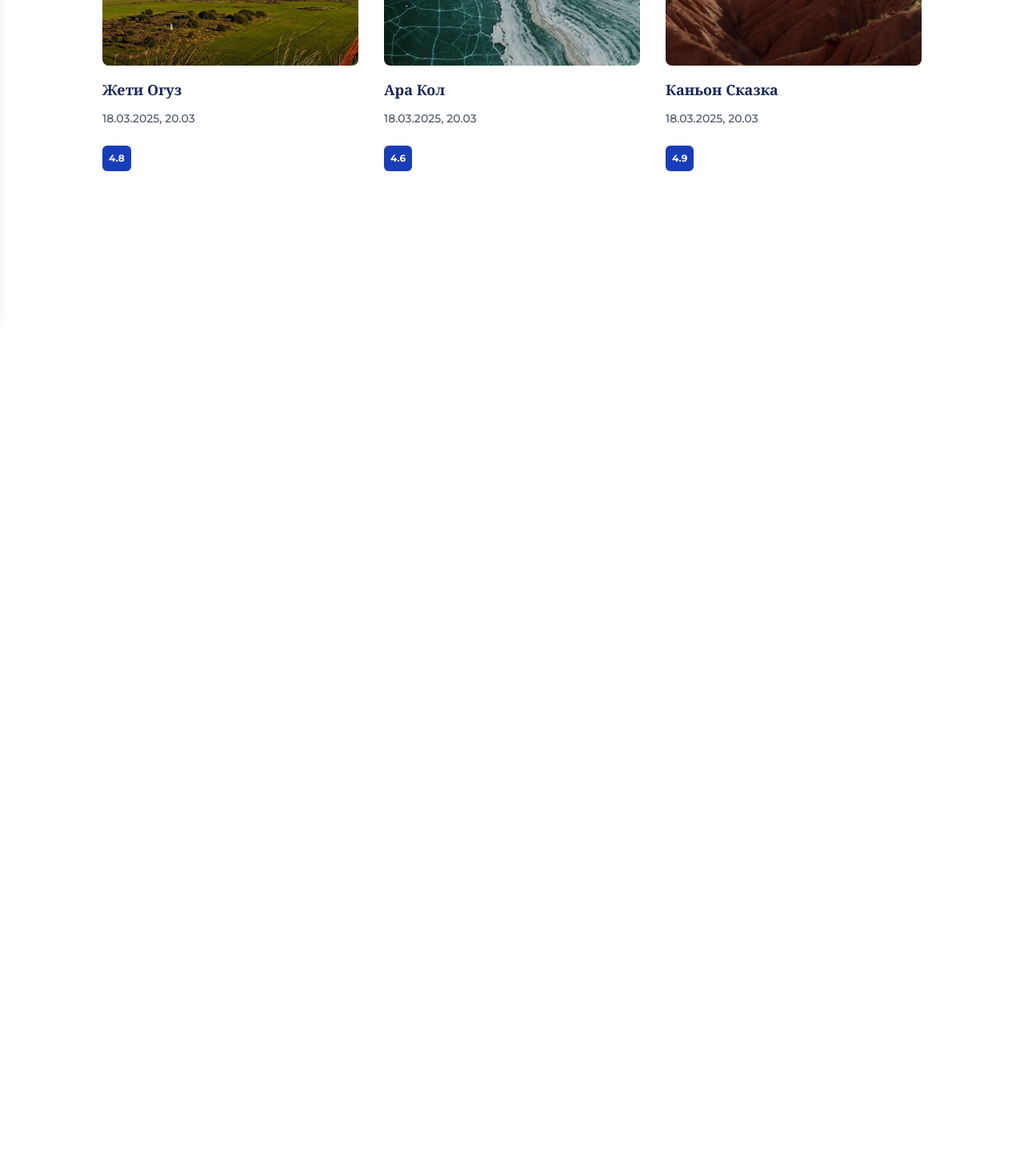
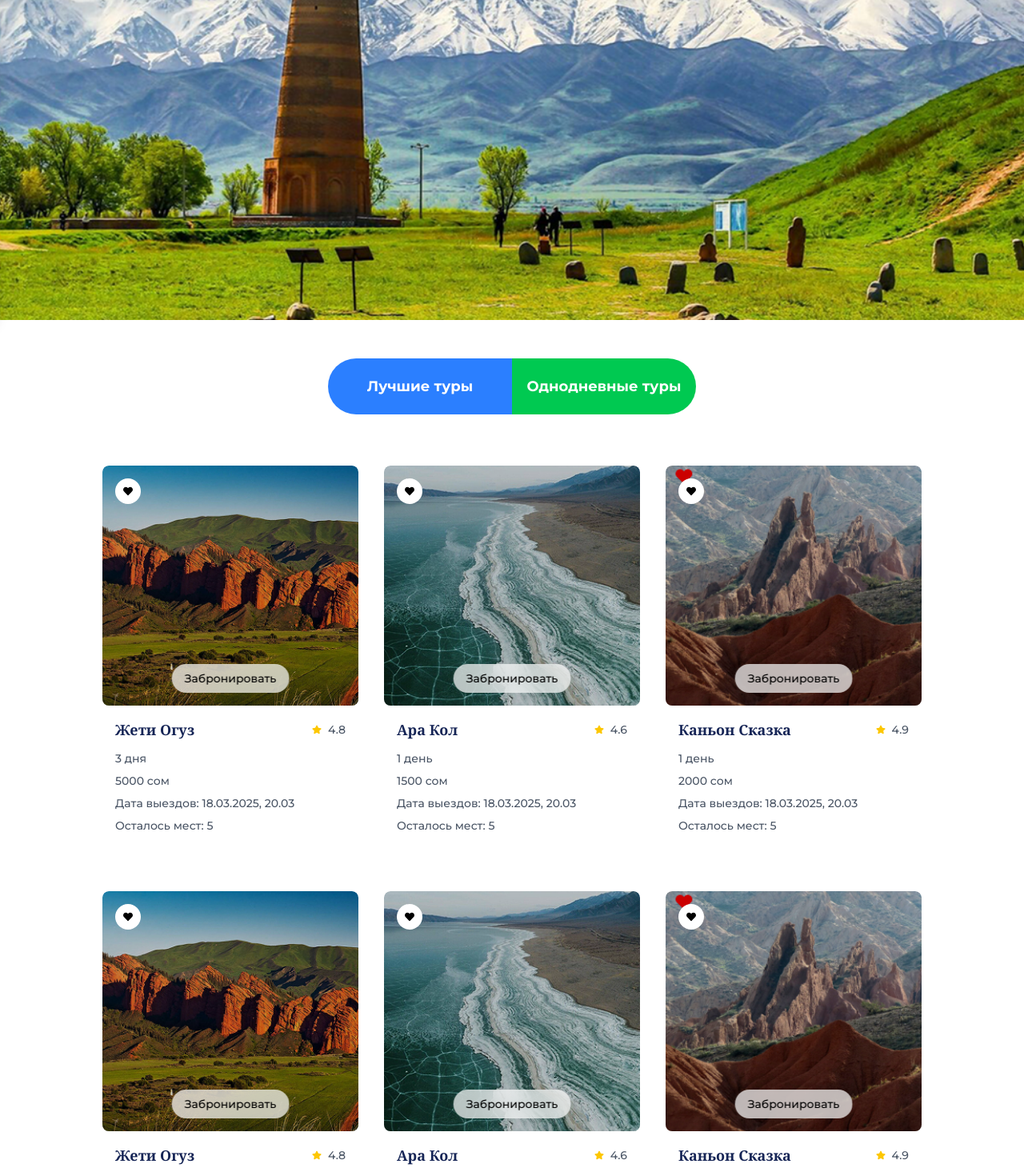
Before and after one commit to Asan86/my-nextjs-app_mega, a Next.js app: page / in a window 1280 px wide. Shown: the part 400-1870 px from the top of the page at 80% size. Before the commit the page ends 800 px from the top, so only its background shows below. Built offline with nearby package versions, Linux system fonts and the light colour scheme.

Commit message:
Добавил раздел выбора туров

```diff
--- a/components/Home/Home.tsx
+++ b/components/Home/Home.tsx
@@ -6,7 +6,7 @@ import Tour from "./Tours/Tour";
 const Home = () => {
   return (
     <div className="overflow-hidden">
-      {/* <Hero /> */}
+      <Hero />
       <Tour />
     </div>
   );
--- a/components/Home/Tours/Tour.tsx
+++ b/components/Home/Tours/Tour.tsx
@@ -5,20 +5,21 @@ import TourButtons from "./TourButtons";
 
 const Tour = () => {
   return (
-    <div className="">
+    <div>
       <TourButtons />
       <div
         className="w-[80%] mx-auto grid grid-cols-1 md:grid-cols-2 lg:grid-cols-3
-        gap-8 items-center mt-16"
+          gap-8 items-start mt-16"
       >
-        {/* TourCard */}
-        {toursData.map((data) => {
-          return (
-            <div className="" key={data.id}>
-              <TourCard tour={data} />
-            </div>
-          );
-        })}
+        {toursData.map((data) => (
+          <TourCard key={data.id} tour={data} />
+        ))}
+      </div>
+      {/* Button - Смотреть все туры */}
+      <div className="flex justify-center mb-4 mt-12">
+        <button className="w-[455px] h-[50px] bg-[#E48C3F] text-white rounded-[15px] font-semibold text-lg transition-all duration-300 hover:bg-[#D17B2E]">
+          Смотреть все туры
+        </button>
       </div>
     </div>
   );
--- a/components/Home/Tours/TourCard.tsx
+++ b/components/Home/Tours/TourCard.tsx
@@ -1,7 +1,6 @@
 import Image from "next/image";
-
+import { FaStar, FaHeart } from "react-icons/fa";
 import React from "react";
-import { FaHeart } from "react-icons/fa";
 
 type Props = {
   tour: {
@@ -11,20 +10,18 @@ type Props = {
     tour: string;
     price: string;
     departure_dates: string;
-    places_left: number;
+    places_left: string;
     rating: number;
   };
 };
+
 const TourCard = ({ tour }: Props) => {
   return (
-    <div className="">
+    <div className="hover:shadow-lg transition-shadow duration-300 rounded-lg overflow-hidden">
       <div className="relative h-[300px] w-full rounded-lg cursor-pointer group overflow-hidden">
         {/* Add to fav button - Кнопка «Добавить в избранное» */}
-        <div
-          className="absolute top-4 right-4 z-20 w-8 h-8 bg-white rounded-full
-           text-black flex items-center justify-center flex-col"
-        >
-          <FaHeart className="w-3 h-3" />
+        <div className="absolute top-4 left-4 z-20 w-8 h-8 bg-white rounded-full text-black flex items-center justify-center flex-col">
+          <FaHeart className="w-3 h-3 transition-transform group-hover:scale-110 group-hover:text-red-500" />
         </div>
         {/* Overlay - Наложение */}
         <div className="absolute inset-0 bg-black opacity-20 z-10"></div>
@@ -34,23 +31,36 @@ const TourCard = ({ tour }: Props) => {
           alt={tour.name}
           width={500}
           height={500}
-          className="overflow-hidden h-full w-full transition-all
-          duration-300 object-cover group-hover:scale-110"
+          className="overflow-hidden h-full w-full transition-all duration-300 object-cover group-hover:scale-110"
         />
+        {/* Book Button - Кнопка «Забронировать» */}
+        <button className="absolute bottom-4 left-1/2 transform -translate-x-1/2 z-20 bg-white/70 text-black px-4 py-2 text-sm font-medium rounded-full backdrop-blur-md hover:bg-white transition-all">
+          Забронировать
+        </button>
       </div>
-      {/* Content - Содержание  */}
-      <div className="">
-        <h1 className="mt-4 text-lg font-semibold text-blue-950 font-serif hover:text-black cursor-pointer transition-all duration-200">
-          {tour.name}
-        </h1>
-        <p className="text-sm text-gray-600 font-medium mt-3 mb-6">
-          {tour.departure_dates}
-        </p>
-        {/* rating - рейтинг */}
-        <div className="flex items-center space-x-2">
-          <div className="px-2 py-2 bg-blue-800 rounded-md font-bold text-white text-xs ">
-            {tour.rating}
+      {/* Content - Содержание */}
+      <div className="p-4">
+        <div className="flex items-center justify-between">
+          <h1 className="text-lg font-semibold text-blue-950 font-serif hover:text-black cursor-pointer transition-all duration-200">
+            {tour.name}
+          </h1>
+          {/* Rating - Рейтинг */}
+          <div className="flex items-center space-x-1">
+            <FaStar
+              className={`text-yellow-400 text-xs ${
+                tour.rating >= 1 ? "opacity-100" : "opacity-30"
+              }`}
+            />
+            <span className="ml-1 text-sm font-medium text-gray-600">
+              {tour.rating}
+            </span>
           </div>
+        </div>
+        <div className="text-sm text-gray-600 font-medium space-y-2 mt-3 mb-6">
+          <p>{tour.tour}</p>
+          <p>{tour.price}</p>
+          <p>{tour.departure_dates}</p>
+          <p>{tour.places_left}</p>
         </div>
       </div>
     </div>
--- a/data/data.ts
+++ b/data/data.ts
@@ -6,8 +6,8 @@ export const toursData = [
     name: "Жети Огуз",
     tour: "3 дня",
     price: "5000 сом",
-    departure_dates: "18.03.2025, 20.03",
-    places_left: 5,
+    departure_dates: "Дата выездов: 18.03.2025, 20.03",
+    places_left: "Осталось мест: 5",
     rating: 4.8,
   },
   {
@@ -17,8 +17,8 @@ export const toursData = [
     name: "Ара Кол",
     tour: "1 день",
     price: "1500 сом",
-    departure_dates: "18.03.2025, 20.03",
-    places_left: 5,
+    departure_dates: "Дата выездов: 18.03.2025, 20.03",
+    places_left: "Осталось мест: 5",
     rating: 4.6,
   },
   {
@@ -27,8 +27,40 @@ export const toursData = [
     name: "Каньон Сказка",
     tour: "1 день",
     price: "2000 сом",
-    departure_dates: "18.03.2025, 20.03",
-    places_left: 5,
+    departure_dates: "Дата выездов: 18.03.2025, 20.03",
+    places_left: "Осталось мест: 5",
+    rating: 4.9,
+  },
+  {
+    id: 4,
+    image: "/images/jeti_oguz.jpg",
+    type: "best",
+    name: "Жети Огуз",
+    tour: "3 дня",
+    price: "5000 сом",
+    departure_dates: "Дата выездов: 18.03.2025, 20.03",
+    places_left: "Осталось мест: 5",
+    rating: 4.8,
+  },
+  {
+    id: 5,
+    image: "/images/ara_kol.jpg",
+    type: "one-day",
+    name: "Ара Кол",
+    tour: "1 день",
+    price: "1500 сом",
+    departure_dates: "Дата выездов: 18.03.2025, 20.03",
+    places_left: "Осталось мест: 5",
+    rating: 4.6,
+  },
+  {
+    id: 6,
+    image: "/images/skazra.jpg",
+    name: "Каньон Сказка",
+    tour: "1 день",
+    price: "2000 сом",
+    departure_dates: "Дата выездов: 18.03.2025, 20.03",
+    places_left: "Осталось мест: 5",
     rating: 4.9,
   },
 ];
```
